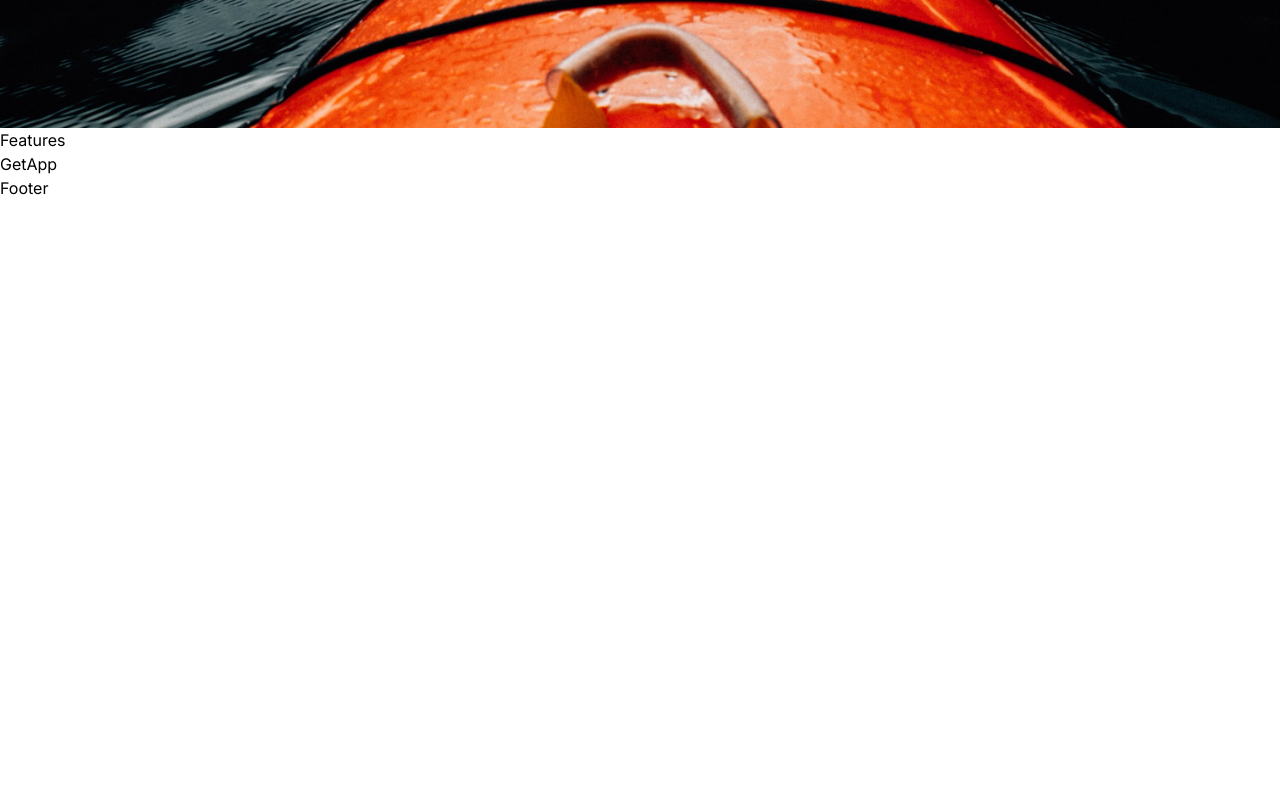
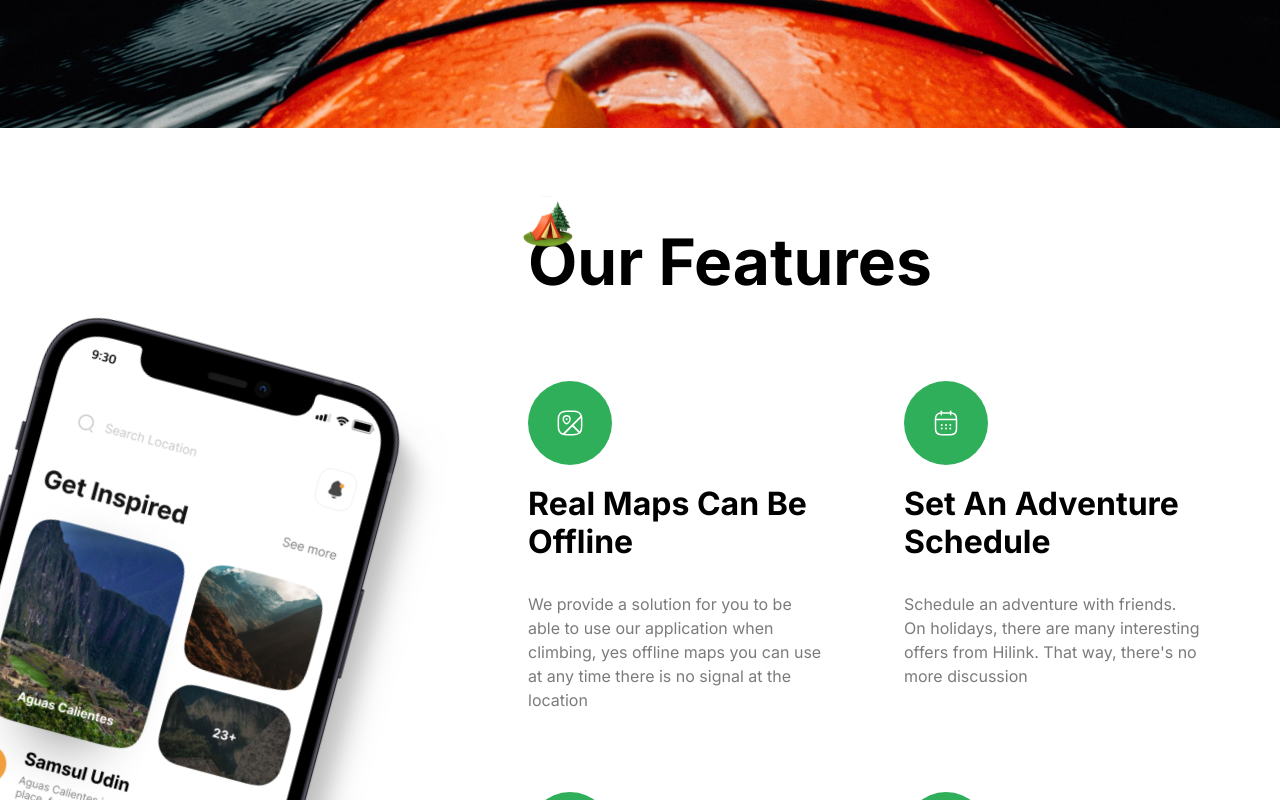
Before and after one commit to psparwez/travel-ui-ux, a Next.js app: page / in a window 1280 px wide. Shown: the part 2540-3340 px from the top of the page. Before the commit the page ends 2740 px from the top, so only its background shows below. Built offline with nearby package versions, Linux system fonts and the light colour scheme.

Commit message:
Feat:Features-section

```diff
--- a/components/Features.tsx
+++ b/components/Features.tsx
@@ -1,7 +1,67 @@
+import { FEATURES } from "@/constant"
+import Image from "next/image"
+import { features } from "process"
 
-const Features = () => {
+const Features = () => (
+  <section className=" flex-col flexCenter overflow-hidden bg-feature bg-center  bg-no-repeat py-24  ">
+    <div className="max-container padding-container relative w-full justify-end flex">
+      <div className="flex flex-1 lg:min-h-[900px] ">
+        <Image
+          src="/phone.png"
+          alt="phone"
+          width={440}
+          height={1000}
+          className="feature-phone" />
+      </div>
+
+      <div className="z-20 flex w-full flex-col lg:w-[60%] ">
+        <div className="relative">
+          <Image
+            src="/camp.svg"
+            alt="camp"
+            width={50}
+            height={50}
+            className="absolute left-[-5px] top-[-28px] w-10 lg:w-[50px] " />
+          <h2 className="bold-40 lg:bold-64">Our Features</h2>
+        </div>
+
+        <ul className="grid mt-10 gap-10 md:grid-cols-2 lg:mt-20 lg:gap-20 ">
+          {FEATURES.map((feature) => (
+            <FeatureItem
+              key={feature.title}
+              title={feature.title}
+              icon={feature.icon}
+              description={feature.description} />
+          ))}
+        </ul>
+      </div>
+    </div>
+  </section>
+)
+
+type FeatureItem = {
+  title: string,
+  icon: string,
+  description: string,
+}
+
+const FeatureItem = ({ title, icon, description }: FeatureItem) => {
   return (
-    <div>Features</div>
+    <li className="flex w-full flex-1 items-start flex-col">
+      <div className="rounded-full bg-green-50 p-4 lg:p-7 ">
+        <Image
+          src={icon}
+          alt={title}
+          width={28}
+          height={28}
+        />
+      </div>
+
+      <h2 className="bold-20 lg:bold-32 mt-5 capitalize ">
+        {title}
+      </h2>
+      <p className="regular-16 mt-5 bg-white/80 text-gray-30 lg:mt-[30px] lg:bg-none ">{description}</p>
+    </li>
   )
 }
 
```
